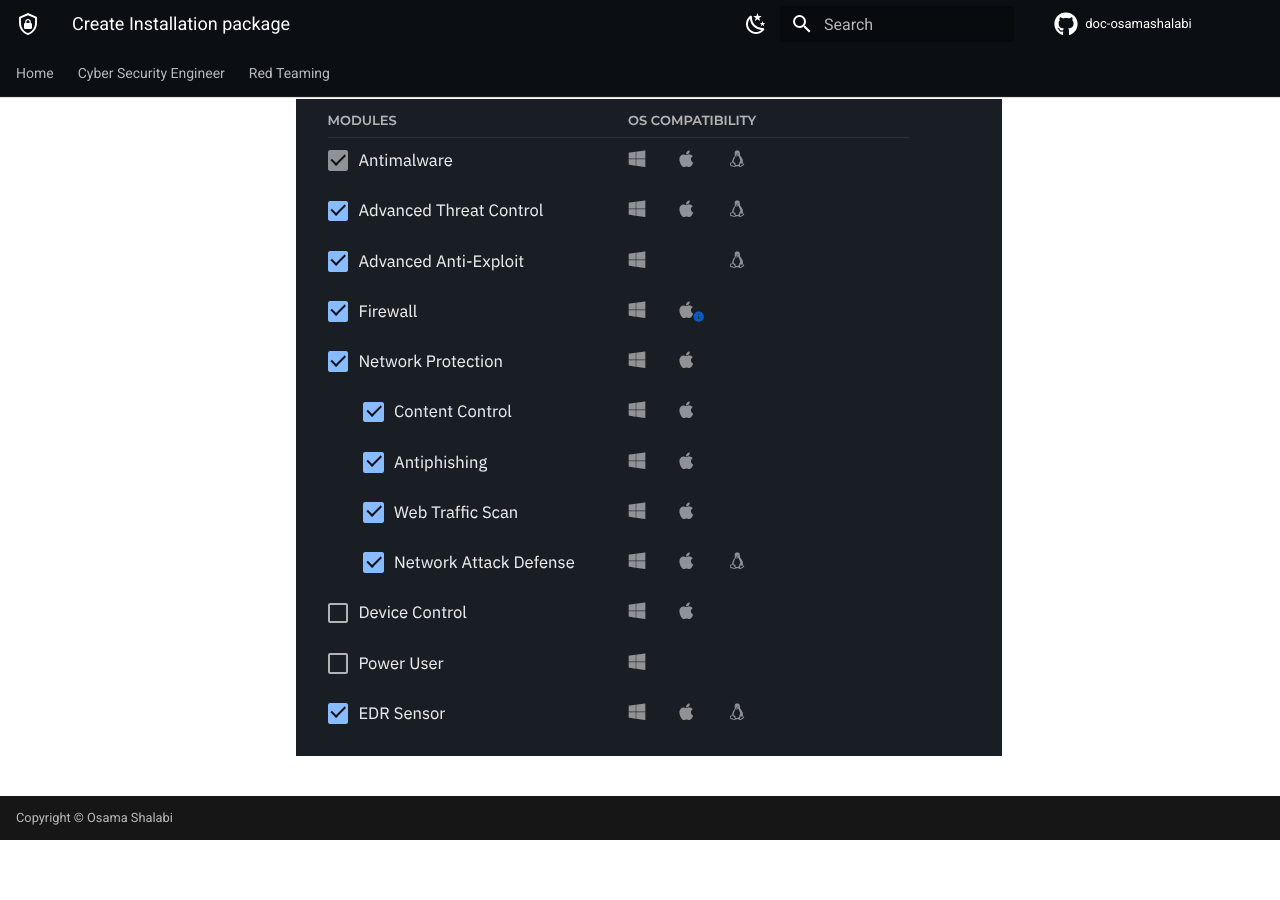
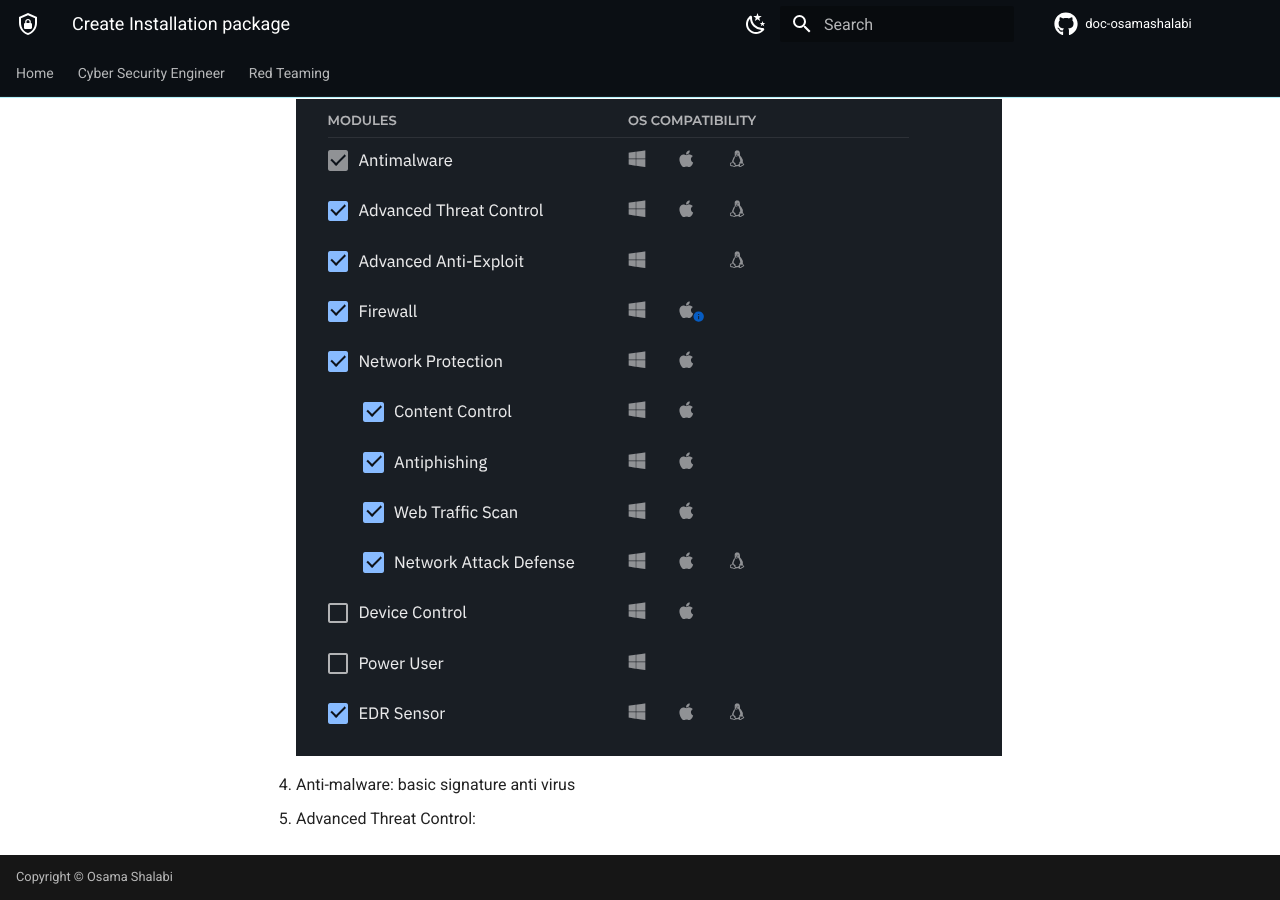
Before and after one commit to osamashalabi432-png/doc-osamashalabi, an MkDocs documentation site: the page built from docs/cyber-security-engineer/edr/BitDefender/Create Installation package.md, in a window 1280 px wide and 900 px high, scrolled down 1016 px. Built offline with MkDocs 1.6.1 and Material for MkDocs 9.7.7, drawn with Linux system fonts in a browser that asks for light colours; comment, search, counter and statistics services are not loaded; before the commit the page ends 1856 px from its top, so only the background shows below that.

Commit message:
vault backup: 2026-10-14 15:39:24

```diff
--- a/docs/cyber-security-engineer/edr/BitDefender/Create Installation package.md
+++ b/docs/cyber-security-engineer/edr/BitDefender/Create Installation package.md
@@ -6,3 +6,5 @@
 
 - let's take a closer look on the available modules and what each one of them do
 ![](../../../attachments/Pasted%20image%2020261014150509.png)
+- Anti-malware: basic signature anti virus
+- Advanced Threat Control:
```
